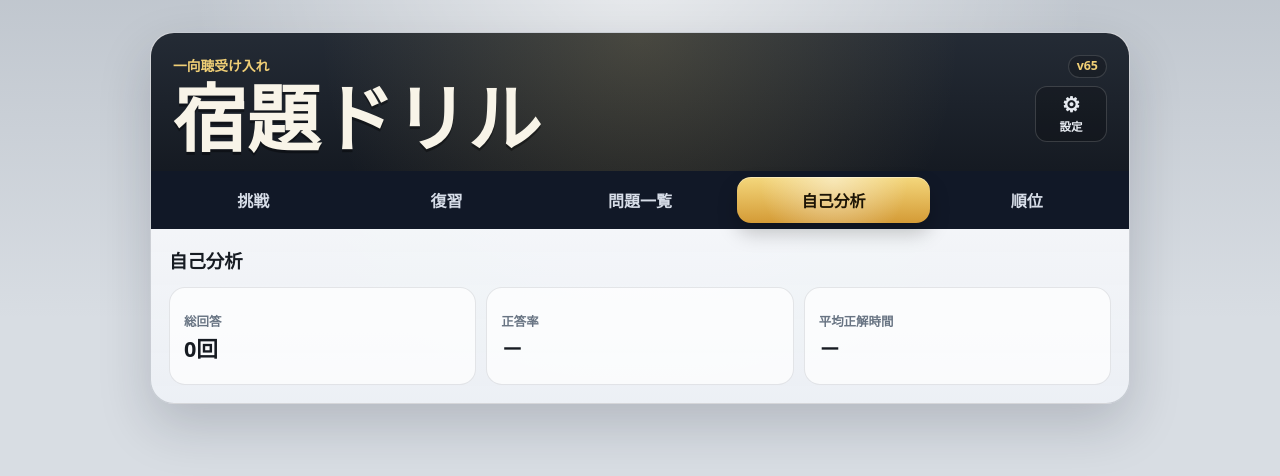
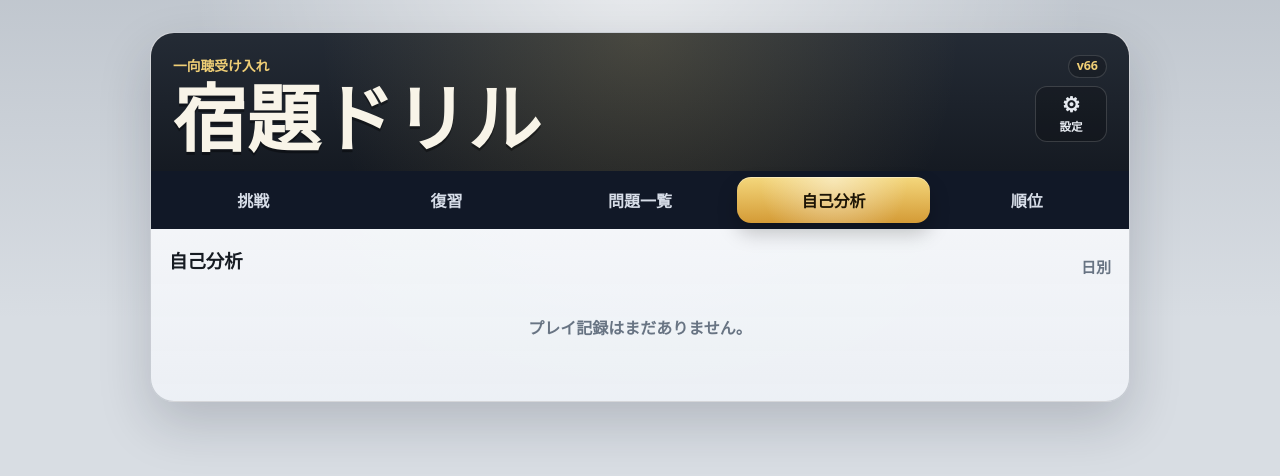
Before and after one commit to tenten-ensuku/1syanten-quiz, a Next.js app: page / in a window 1280 px wide. Both pictures are taken after a click on the button "自己分析". Shown: the top 476 px of the page. Built offline with nearby package versions, Linux system fonts and the light colour scheme.

Commit message:
Add daily self analysis history

```diff
--- a/src/app/globals.css
+++ b/src/app/globals.css
@@ -439,6 +439,50 @@ h2 {
   color: var(--text);
   font-size: 1.35rem;
   line-height: 1;
+}
+
+.dailyAnalysisTable {
+  overflow: hidden;
+  border: 1px solid rgba(17, 24, 39, 0.1);
+  border-radius: 8px;
+  background: rgba(255, 255, 255, 0.72);
+}
+
+.dailyAnalysisHeader,
+.dailyAnalysisRow {
+  display: grid;
+  grid-template-columns: 0.8fr repeat(4, 1fr);
+  align-items: center;
+  gap: 4px;
+  min-height: 44px;
+  padding: 7px 10px;
+  text-align: center;
+}
+
+.dailyAnalysisHeader {
+  min-height: 36px;
+  color: var(--muted);
+  background: rgba(17, 24, 39, 0.06);
+  font-size: 0.7rem;
+  font-weight: 900;
+}
+
+.dailyAnalysisRow {
+  border-top: 1px solid rgba(17, 24, 39, 0.08);
+  color: var(--text);
+  font-size: 0.85rem;
+  font-weight: 800;
+}
+
+.dailyAnalysisRow strong {
+  color: #9a671f;
+}
+
+.analysisEmpty {
+  padding: 28px 12px;
+  color: var(--muted);
+  font-weight: 800;
+  text-align: center;
 }
 
 .rankingCategoryTabs,
--- a/src/app/page.tsx
+++ b/src/app/page.tsx
@@ -87,6 +87,7 @@ type AppSettings = {
   slideTouchEnabled: boolean;
 };
 type PendingDailyEffortByDate = Record<string, PendingDailyEffort>;
+type DailyActivityByDate = Record<string, PendingDailyEffort>;
 type TileChoiceGroup = { label: string; tiles: TileId[] };
 type TypeFilterOption = {
   id: ShantenCategoryId;
@@ -101,13 +102,15 @@ const CHALLENGE_RECORDS_STORAGE_KEY = "iishanten-quiz-challenge-records-v1";
 const SETTINGS_STORAGE_KEY = "iishanten-quiz-settings-v1";
 const DEVICE_ID_STORAGE_KEY = "iishanten-quiz-device-id-v1";
 const PENDING_DAILY_EFFORT_STORAGE_KEY = "iishanten-quiz-pending-daily-effort-v1";
+const DAILY_ACTIVITY_STORAGE_KEY = "iishanten-quiz-daily-activity-v1";
 const BACKUP_STORAGE_KEYS = [
   STATS_STORAGE_KEY,
   FAVORITES_STORAGE_KEY,
   CHALLENGE_RECORDS_STORAGE_KEY,
   SETTINGS_STORAGE_KEY,
   DEVICE_ID_STORAGE_KEY,
-  PENDING_DAILY_EFFORT_STORAGE_KEY
+  PENDING_DAILY_EFFORT_STORAGE_KEY,
+  DAILY_ACTIVITY_STORAGE_KEY
 ] as const;
 const DEFAULT_SETTINGS: AppSettings = {
   nickname: "",
@@ -307,6 +310,28 @@ function loadPendingDailyEffort(): PendingDailyEffortByDate {
   }
 }
 
+function loadDailyActivity(): DailyActivityByDate {
+  if (typeof window === "undefined") {
+    return {};
+  }
+  try {
+    const stored = JSON.parse(
+      window.localStorage.getItem(DAILY_ACTIVITY_STORAGE_KEY) ?? "{}"
+    ) as DailyActivityByDate;
+    if (Object.keys(stored).length > 0) {
+      return stored;
+    }
+    return loadPendingDailyEffort();
+  } catch {
+    return {};
+  }
+}
+
+function formatActivityDate(dateKey: string) {
+  const [, month, day] = dateKey.split("-");
+  return `${Number(month)}/${Number(day)}`;
+}
+
 function sanitizeNickname(value: string) {
   return value.replace(/[<>"'`/\\\u0000-\u001f\u007f]/g, "").slice(0, 12);
 }
@@ -605,6 +630,8 @@ export default function Home() {
     useState<PendingDailyEffortByDate>({});
   const [hasLoadedPendingDailyEffort, setHasLoadedPendingDailyEffort] =
     useState(false);
+  const [dailyActivity, setDailyActivity] = useState<DailyActivityByDate>({});
+  const [hasLoadedDailyActivity, setHasLoadedDailyActivity] = useState(false);
   const [rankingCategory, setRankingCategory] =
     useState<RankingCategory>("effort");
   const [rankingPeriod, setRankingPeriod] = useState<RankingPeriod>("daily");
@@ -637,6 +664,8 @@ export default function Home() {
     setHasLoadedSettings(true);
     setPendingDailyEffort(loadPendingDailyEffort());
     setHasLoadedPendingDailyEffort(true);
+    setDailyActivity(loadDailyActivity());
+    setHasLoadedDailyActivity(true);
   }, []);
 
   useEffect(() => {
@@ -678,6 +707,15 @@ export default function Home() {
       );
     }
   }, [hasLoadedPendingDailyEffort, pendingDailyEffort]);
+
+  useEffect(() => {
+    if (hasLoadedDailyActivity) {
+      window.localStorage.setItem(
+        DAILY_ACTIVITY_STORAGE_KEY,
+        JSON.stringify(dailyActivity)
+      );
+    }
+  }, [dailyActivity, hasLoadedDailyActivity]);
 
   useEffect(() => {
     if (viewMode === "timeAttackComplete") {
@@ -759,6 +797,9 @@ export default function Home() {
       : -1
   ).filter((index) => index >= 0);
   const typeFilteredQuestionCount = typeFilteredQuestionIndexes.length;
+  const dailyActivityRows = Object.entries(dailyActivity)
+    .filter(([, activity]) => activity.answerCount > 0)
+    .sort(([leftDate], [rightDate]) => rightDate.localeCompare(leftDate));
   const difficultySelectionKey = getDifficultySelectionKey(selectedDifficulties);
   const randomRecordKey = difficultySelectionKey
     ? (`${difficultySelectionKey}:random10` as ChallengeRecordKey)
@@ -1062,6 +1103,7 @@ export default function Home() {
       setFavoriteQuestionIds(loadFavorites());
       setChallengeRecords(loadChallengeRecords());
       setPendingDailyEffort(loadPendingDailyEffort());
+      setDailyActivity(loadDailyActivity());
       const restoredSettings = loadSettings();
       setSettings(restoredSettings);
       setAudioVolume(restoredSettings.volume);
@@ -1106,6 +1148,21 @@ export default function Home() {
     });
     const activityDate = getJstDateKey();
     setPendingDailyEffort((current) => {
+      const previous = current[activityDate] ?? {
+        correctCount: 0,
+        answerCount: 0,
+        totalMs: 0
+      };
+      return {
+        ...current,
+        [activityDate]: {
+          correctCount: previous.correctCount + (correct ? 1 : 0),
+          answerCount: previous.answerCount + 1,
+          totalMs: previous.totalMs + answerMs
+        }
+      };
+    });
+    setDailyActivity((current) => {
       const previous = current[activityDate] ?? {
         correctCount: 0,
         answerCount: 0,
@@ -1424,21 +1481,35 @@ export default function Home() {
         <section className="menuSection" aria-labelledby="analysis-title">
           <div className="sectionTitleRow">
             <h2 id="analysis-title">自己分析</h2>
-          </div>
-          <div className="analysisGrid">
-            <div className="analysisCard">
-              <span>総回答</span>
-              <strong>{totalAttempts}回</strong>
+            <span className="questionCount">日別</span>
+          </div>
+          {dailyActivityRows.length > 0 ? (
+            <div className="dailyAnalysisTable">
+              <div className="dailyAnalysisHeader" aria-hidden="true">
+                <span>日付</span>
+                <span>正解数</span>
+                <span>解答数</span>
+                <span>正答率</span>
+                <span>平均時間</span>
+              </div>
+              {dailyActivityRows.map(([dateKey, activity]) => (
+                <div className="dailyAnalysisRow" key={dateKey}>
+                  <strong>{formatActivityDate(dateKey)}</strong>
+                  <span>{activity.correctCount}</span>
+                  <span>{activity.answerCount}</span>
+                  <span>
+                    {Math.round(
+                      (activity.correctCount / activity.answerCount) * 100
+                    )}
+                    %
+                  </span>
+                  <span>{formatTime(activity.totalMs / activity.answerCount)}</span>
+                </div>
+              ))}
             </div>
-            <div className="analysisCard">
-              <span>正答率</span>
-              <strong>{overallRate}</strong>
-            </div>
-            <div className="analysisCard">
-              <span>平均正解時間</span>
-              <strong>{overallAverage}</strong>
-            </div>
-          </div>
+          ) : (
+            <p className="analysisEmpty">プレイ記録はまだありません。</p>
+          )}
         </section>
       );
     }
--- a/src/lib/appVersion.ts
+++ b/src/lib/appVersion.ts
@@ -1 +1 @@
-export const APP_VERSION = "v65";
+export const APP_VERSION = "v66";
```
